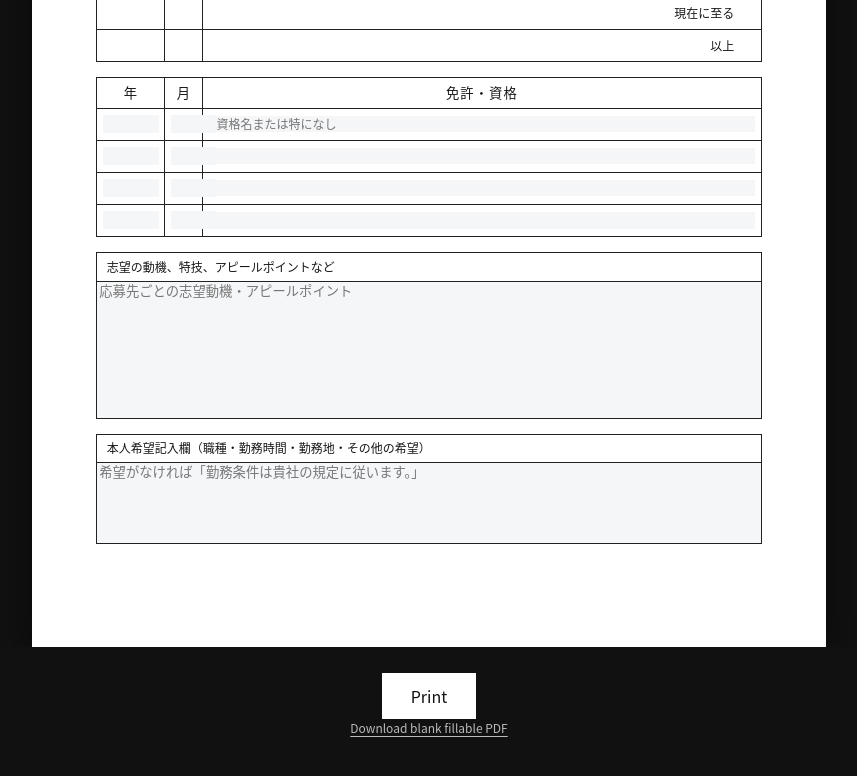
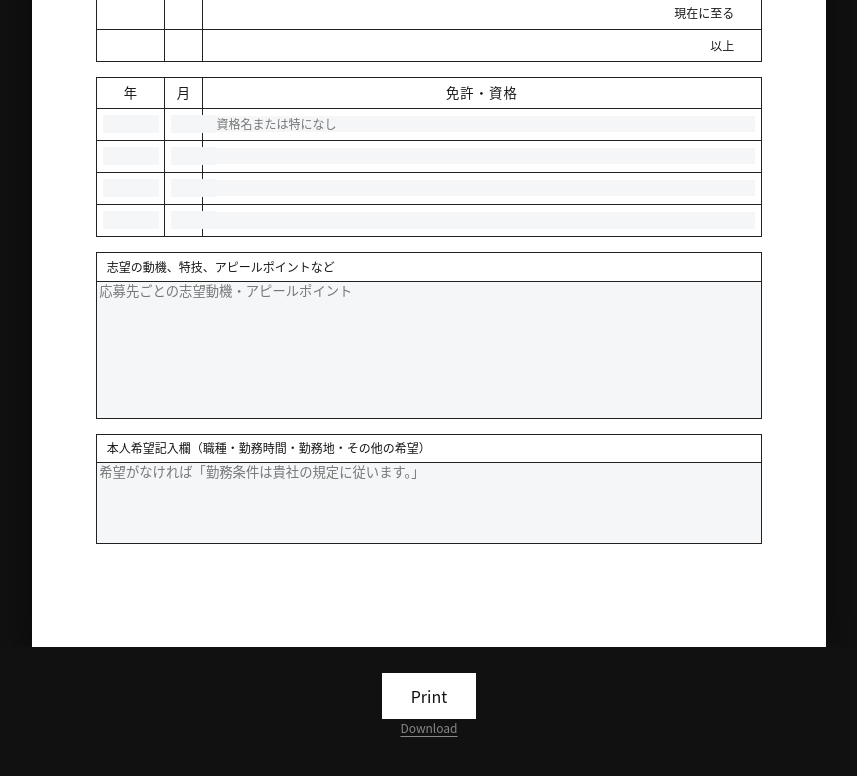
Before and after one commit to tsortwehttam/matthewtrost.com, a website: page site/rirekisho.html in a window 1280 px wide. Shown: the part 1640-2416 px from the top of the page, without its empty margins (211-1068 px from the left). Drawn offline with Linux system fonts and the light colour scheme.

Commit message:
Simplify rirekisho download link

```diff
--- a/site/rirekisho.html
+++ b/site/rirekisho.html
@@ -17,7 +17,7 @@
       .sheet:last-child { margin-bottom: 0; }
       .print-actions { display: grid; justify-items: center; padding: 26px 20px 40px; }
       .print-actions button { border: 1px solid #fff; padding: 10px 28px; background: #fff; color: #111; cursor: pointer; }
-      .print-actions a { color: #bbb; font-size: 12px; text-underline-offset: 3px; }
+      .print-actions a { color: #888; font-size: 12px; text-underline-offset: 3px; }
       #status:empty { display: none; }
       #status:not(:empty) { position: fixed; bottom: 15px; left: 50%; transform: translateX(-50%); width: min(90vw, 600px); margin: 0; padding: 10px 14px; background: #333; color: #fff; text-align: center; z-index: 2; }
       .sheet-header { display: flex; justify-content: space-between; align-items: end; height: 10mm; margin-bottom: 5mm; }
@@ -100,7 +100,7 @@
         <div class="box preference"><span class="box-title">本人希望記入欄（職種・勤務時間・勤務地・その他の希望）</span><div class="box-content editable" data-edit="preferences" data-placeholder="希望がなければ「勤務条件は貴社の規定に従います。」" contenteditable="plaintext-only" role="textbox" aria-label="本人希望" aria-multiline="true"></div></div>
       </section>
     </main>
-    <footer class="print-actions"><button type="button" id="print">Print</button><a href="rirekisho-fillable.pdf" download>Download blank fillable PDF</a><p id="status" role="status" aria-live="polite"></p></footer>
+    <footer class="print-actions"><button type="button" id="print">Print</button><a href="rirekisho-fillable.pdf" download aria-label="Download blank fillable PDF">Download</a><p id="status" role="status" aria-live="polite"></p></footer>
     <script>
       const HISTORY = [
         ["", "", "学歴", "section"],
```
